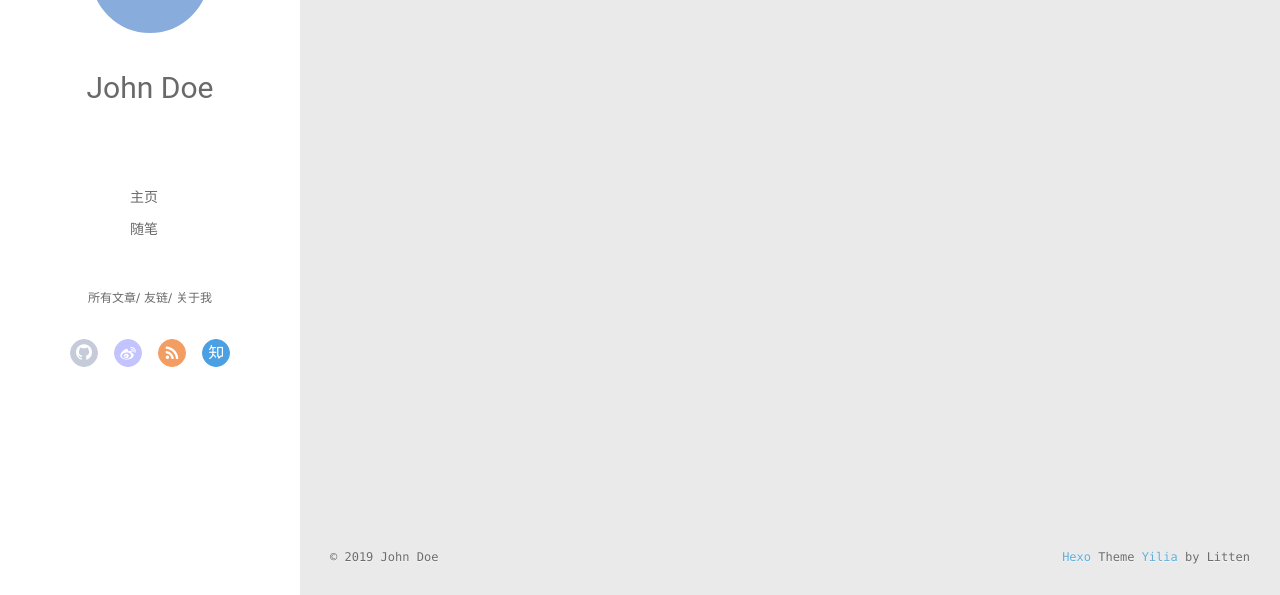
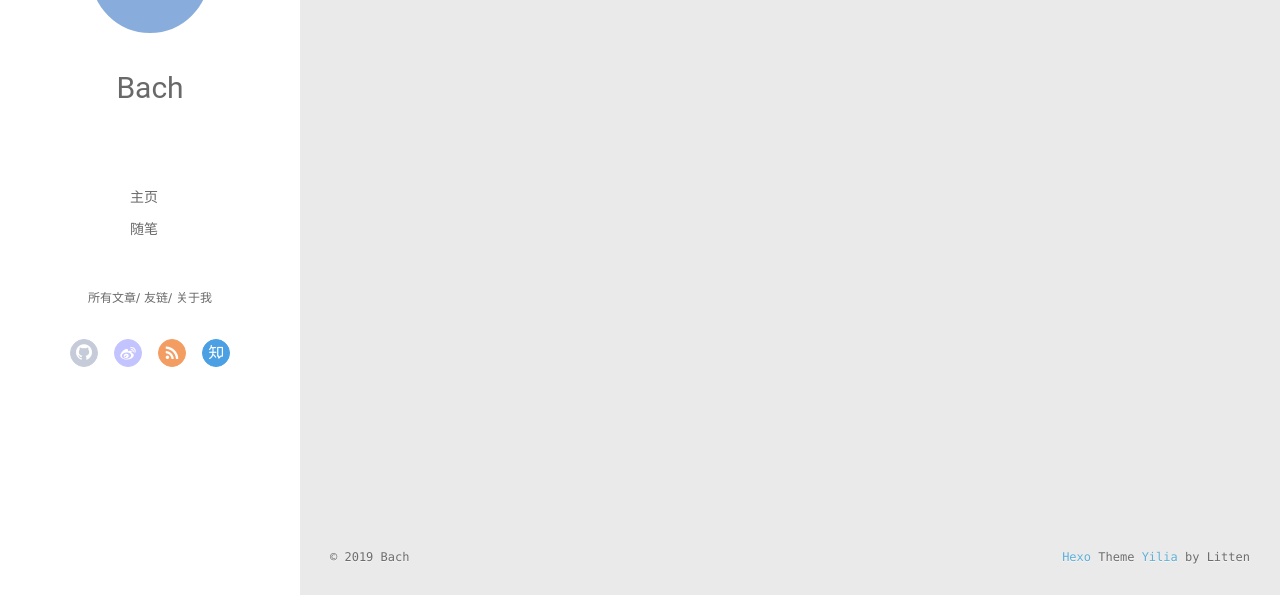
Before and after one commit to BachWings/BachWings.github.io, a plain HTML site: page archives/index.html in a window 1280 px wide. Shown: the part 202-797 px from the top of the page. Drawn offline with Linux system fonts and the light colour scheme; no server answers.

Commit message:
Site updated: 2019-05-14 20:59:08

```diff
--- a/archives/index.html
+++ b/archives/index.html
@@ -46,7 +46,7 @@
 			<img src class="js-avatar">
 		</a>
 		<hgroup>
-		  <h1 class="header-author"><a href="/">John Doe</a></h1>
+		  <h1 class="header-author"><a href="/">Bach</a></h1>
 		</hgroup>
 
 
@@ -104,7 +104,7 @@
 				<img src class="js-avatar">
 			</div>
 			<hgroup>
-			  <h1 class="header-author js-header-author">John Doe</h1>
+			  <h1 class="header-author js-header-author">Bach</h1>
 			</hgroup>
 
 
@@ -202,7 +202,7 @@
   <div class="outer">
     <div id="footer-info">
     	<div class="footer-left">
-    		&copy; 2019 John Doe
+    		&copy; 2019 Bach
     	</div>
       	<div class="footer-right">
       		<a href="http://hexo.io/" target="_blank">Hexo</a>  Theme <a href="https://github.com/litten/hexo-theme-yilia" target="_blank">Yilia</a> by Litten
```
Also changed, not shown: 2019/05/14/hello-world/index.html (+3 -3 lines), archives/2019/05/index.html (+3 -3 lines), archives/2019/index.html (+3 -3 lines), index.html (+3 -3 lines).
